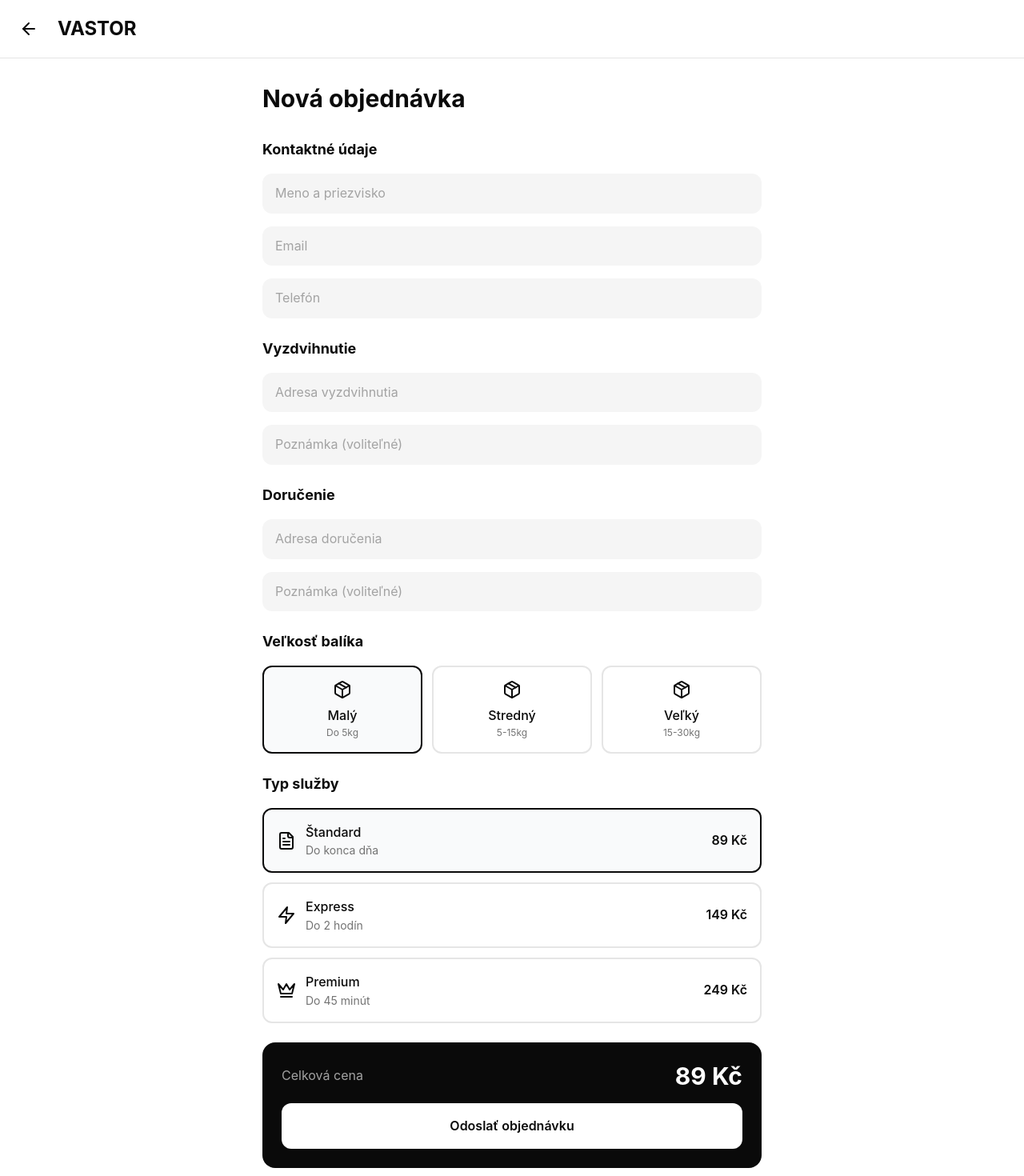
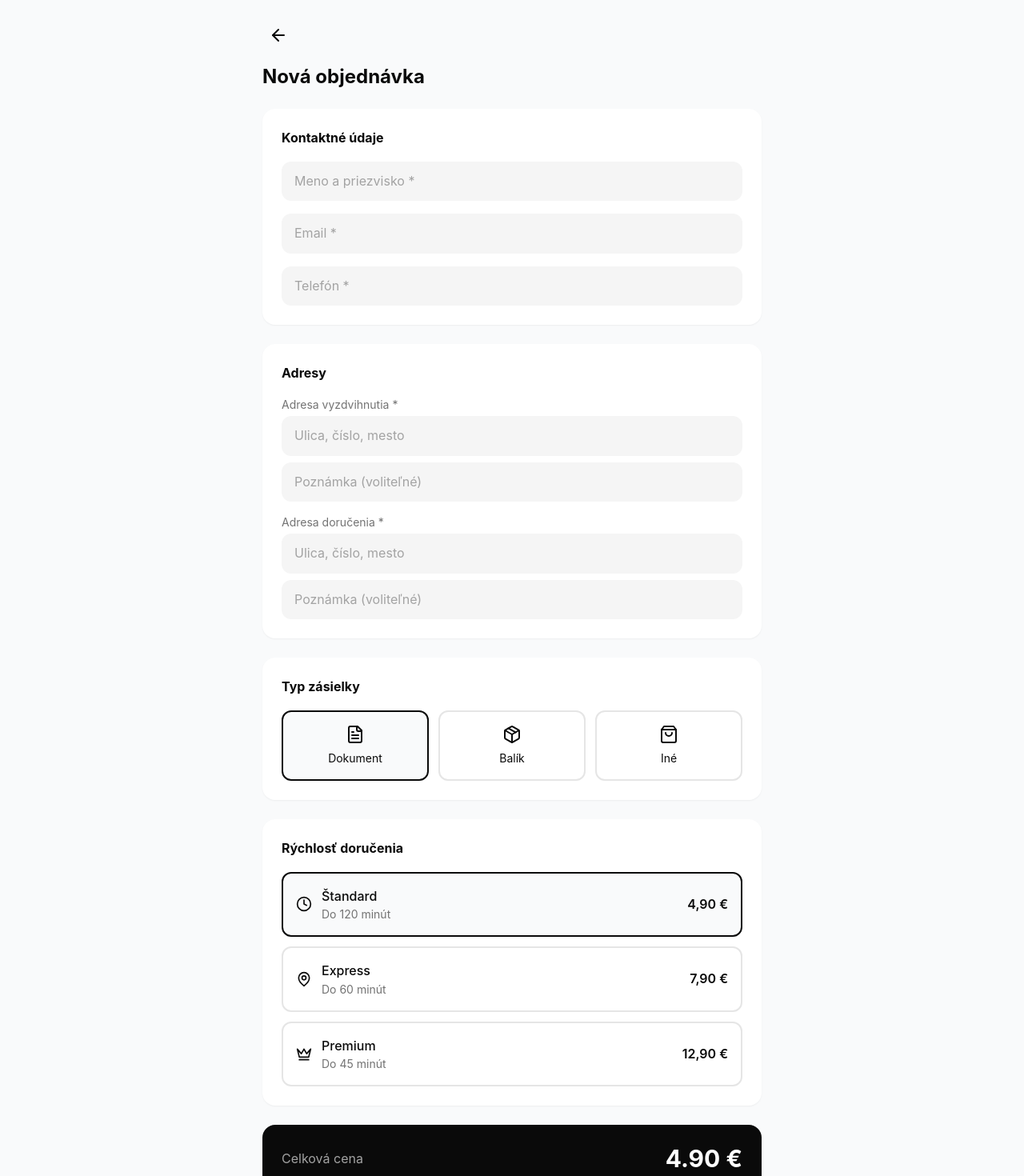
Before and after one commit to JoeBlackino80/vastor-app, a Next.js app: page /objednavka in a window 1280 px wide. Shown: the top 1470 px of the page at 80% size. Built offline with nearby package versions, Linux system fonts and the light colour scheme.

Commit message:
Remove Admin from nav, fix back buttons

```diff
--- a/app/moje-objednavky/page.tsx
+++ b/app/moje-objednavky/page.tsx
@@ -1,101 +1,118 @@
 'use client'
-import { useState } from 'react'
+import { useState, useEffect } from 'react'
+import { useRouter } from 'next/navigation'
 import Link from 'next/link'
-import BackButton from '@/components/BackButton'
-import { Package, MapPin, Eye, Search } from 'lucide-react'
+import { ArrowLeft, Package, MapPin, Clock, Eye } from 'lucide-react'
 
-export default function MyOrdersPage() {
-  const [email, setEmail] = useState('')
+export default function MyOrders() {
+  const router = useRouter()
   const [orders, setOrders] = useState<any[]>([])
-  const [searched, setSearched] = useState(false)
-  const [loading, setLoading] = useState(false)
+  const [isLoading, setIsLoading] = useState(true)
+  const [customer, setCustomer] = useState<any>(null)
 
-  const searchOrders = async () => {
-    if (!email) return
-    setLoading(true)
-    const res = await fetch('/api/customer-orders?email=' + email)
+  useEffect(() => {
+    const saved = localStorage.getItem('customer')
+    if (saved) {
+      const c = JSON.parse(saved)
+      setCustomer(c)
+      fetchOrders(c.email)
+    } else {
+      setIsLoading(false)
+    }
+  }, [])
+
+  const fetchOrders = async (email: string) => {
+    try {
+      const res = await fetch(`/api/customer-orders?email=${encodeURIComponent(email)}`)
       const data = await res.json()
       setOrders(data.orders || [])
-    setSearched(true)
-    setLoading(false)
+    } catch (err) {
+      console.error('Error fetching orders:', err)
+    } finally {
+      setIsLoading(false)
+    }
   }
 
   const getStatusColor = (status: string) => {
-    if (status === 'delivered') return 'bg-green-100 text-green-800'
-    if (status === 'assigned') return 'bg-blue-100 text-blue-800'
-    return 'bg-yellow-100 text-yellow-800'
+    switch (status) {
+      case 'delivered': return 'bg-green-100 text-green-800'
+      case 'assigned': return 'bg-blue-100 text-blue-800'
+      case 'pending': return 'bg-yellow-100 text-yellow-800'
+      default: return 'bg-gray-100 text-gray-800'
+    }
   }
 
   const getStatusText = (status: string) => {
-    if (status === 'delivered') return 'Doručené'
-    if (status === 'assigned') return 'Na ceste'
-    return 'Čaká na kuriéra'
+    switch (status) {
+      case 'delivered': return 'Doručené'
+      case 'assigned': return 'Kuriér priradený'
+      case 'pending': return 'Čaká na kuriéra'
+      default: return status
+    }
+  }
+
+  if (isLoading) {
+    return (
+      <div className="min-h-screen bg-gray-50 flex items-center justify-center">
+        <p className="text-gray-500">Načítavam...</p>
+      </div>
+    )
   }
 
   return (
-    <div className="min-h-screen bg-gray-100">
-      <div className="bg-white p-4 flex items-center gap-4 border-b">
-        <BackButton />
-        <Link href="/" className="text-2xl font-bold">VASTOR</Link>
-      </div>
-
+    <div className="min-h-screen bg-gray-50">
       <div className="max-w-2xl mx-auto p-6">
+        <button onClick={() => router.back()} className="p-2 hover:bg-gray-200 rounded-full mb-4">
+          <ArrowLeft className="w-6 h-6" />
+        </button>
         <h1 className="text-2xl font-bold mb-6">Moje objednávky</h1>
 
-        <div className="bg-white rounded-2xl p-6 shadow-sm mb-6">
-          <p className="text-gray-600 mb-4">Zadaj email pre zobrazenie objednávok:</p>
-          <div className="flex gap-2">
-            <input
-              type="email"
-              value={email}
-              onChange={(e) => setEmail(e.target.value)}
-              placeholder="vas@email.sk"
-              className="flex-1 px-4 py-3 bg-gray-100 rounded-xl"
-              onKeyDown={(e) => e.key === 'Enter' && searchOrders()}
-            />
-            <button onClick={searchOrders} disabled={loading} className="px-6 py-3 bg-black text-white rounded-xl font-medium disabled:opacity-50">
-              <Search className="w-5 h-5" />
-            </button>
-          </div>
-        </div>
-
-        {searched && (
-          <div className="space-y-4">
-            {orders.length === 0 ? (
+        {!customer ? (
           <div className="bg-white rounded-2xl p-8 text-center shadow-sm">
             <Package className="w-12 h-12 text-gray-300 mx-auto mb-4" />
-                <p className="text-gray-500">Žiadne objednávky pre tento email</p>
+            <p className="text-gray-500 mb-4">Pre zobrazenie objednávok sa prihláste</p>
+            <Link href="/prihlasenie" className="inline-block px-6 py-3 bg-black text-white rounded-xl font-semibold">
+              Prihlásiť sa
+            </Link>
+          </div>
+        ) : orders.length === 0 ? (
+          <div className="bg-white rounded-2xl p-8 text-center shadow-sm">
+            <Package className="w-12 h-12 text-gray-300 mx-auto mb-4" />
+            <p className="text-gray-500 mb-4">Zatiaľ nemáte žiadne objednávky</p>
+            <Link href="/objednavka" className="inline-block px-6 py-3 bg-black text-white rounded-xl font-semibold">
+              Vytvoriť objednávku
+            </Link>
           </div>
         ) : (
-              orders.map((order) => (
-                <div key={order.id} className="bg-white rounded-2xl p-4 shadow-sm">
-                  <div className="flex justify-between items-start mb-3">
+          <div className="space-y-4">
+            {orders.map(order => (
+              <div key={order.id} className="bg-white rounded-2xl p-6 shadow-sm">
+                <div className="flex justify-between items-start mb-4">
                   <div>
-                      <p className="font-bold">{order.customer_name}</p>
-                      <span className={`inline-block px-2 py-1 rounded-full text-xs ${getStatusColor(order.status)}`}>
+                    <p className="text-sm text-gray-500">{new Date(order.created_at).toLocaleDateString('sk-SK')}</p>
+                    <p className="font-bold">{order.price} €</p>
+                  </div>
+                  <span className={`px-3 py-1 rounded-full text-xs font-medium ${getStatusColor(order.status)}`}>
                     {getStatusText(order.status)}
                   </span>
                 </div>
-                    <p className="font-bold">{order.price} Kč</p>
-                  </div>
-                  <div className="space-y-2 text-sm">
+                <div className="space-y-2">
                   <div className="flex items-start gap-2">
-                      <MapPin className="w-4 h-4 text-gray-400 mt-0.5" />
-                      <p>{order.pickup_address}</p>
+                    <div className="w-3 h-3 bg-blue-500 rounded-full mt-1.5" />
+                    <p className="text-sm">{order.pickup_address}</p>
                   </div>
                   <div className="flex items-start gap-2">
-                      <MapPin className="w-4 h-4 text-green-500 mt-0.5" />
-                      <p>{order.delivery_address}</p>
+                    <div className="w-3 h-3 bg-green-500 rounded-full mt-1.5" />
+                    <p className="text-sm">{order.delivery_address}</p>
                   </div>
                 </div>
                 {order.status === 'assigned' && (
-                    <Link href={'/sledovat/' + order.id} className="flex items-center gap-1 text-blue-600 text-sm font-medium mt-3">
+                  <Link href={`/sledovat/${order.id}`} className="flex items-center gap-1 text-blue-600 text-sm font-medium mt-4">
                     <Eye className="w-4 h-4" /> Sledovať kuriéra
                   </Link>
                 )}
               </div>
-              ))
-            )}
+            ))}
           </div>
         )}
       </div>
--- a/app/objednavka/page.tsx
+++ b/app/objednavka/page.tsx
@@ -1,12 +1,13 @@
 'use client'
-import { useState, Suspense } from 'react'
-import { useSearchParams } from 'next/navigation'
+import { useState, useEffect, Suspense } from 'react'
+import { useRouter, useSearchParams } from 'next/navigation'
 import Link from 'next/link'
-import BackButton from '@/components/BackButton'
-import { Package, FileText, Zap, Crown, CheckCircle } from 'lucide-react'
+import { ArrowLeft, Package, FileText, ShoppingBag, MapPin, Clock, Crown, CheckCircle } from 'lucide-react'
 
 function OrderForm() {
+  const router = useRouter()
   const searchParams = useSearchParams()
+  const [customer, setCustomer] = useState<any>(null)
   const [isSubmitting, setIsSubmitting] = useState(false)
   const [isSuccess, setIsSuccess] = useState(false)
   const [finalPrice, setFinalPrice] = useState(0)
@@ -20,24 +21,32 @@ function OrderForm() {
     pickup_notes: '',
     delivery_address: '',
     delivery_notes: '',
-    package_type: 'small',
+    package_type: 'document',
     service_type: 'standard'
   })
 
-  const getPrice = () => {
-    let base = formData.service_type === 'express' ? 149 : formData.service_type === 'premium' ? 249 : 89
-    if (formData.package_type === 'medium') base += 20
-    if (formData.package_type === 'large') base += 50
-    return base
-  }
+  useEffect(() => {
+    const saved = localStorage.getItem('customer')
+    if (saved) {
+      const c = JSON.parse(saved)
+      setCustomer(c)
+      setFormData(prev => ({
+        ...prev,
+        customer_name: c.account_type === 'company' ? c.company_name : `${c.first_name} ${c.last_name}`,
+        customer_email: c.email,
+        customer_phone: c.phone || '',
+        pickup_address: c.street ? `${c.street}, ${c.postal_code} ${c.city}` : ''
+      }))
+    }
+  }, [])
 
-  const price = getPrice()
+  const prices: Record<string, number> = { standard: 4.90, express: 7.90, premium: 12.90 }
+  const price = prices[formData.service_type] || 4.90
 
   const handleSubmit = async (e: React.FormEvent) => {
     e.preventDefault()
     setIsSubmitting(true)
     setError('')
-
     try {
       const res = await fetch('/api/orders', {
         method: 'POST',
@@ -57,23 +66,20 @@ function OrderForm() {
 
   if (isSuccess) {
     return (
-      <div className="min-h-screen bg-white">
-        <div className="p-4">
-          <Link href="/" className="text-2xl font-bold">VASTOR</Link>
-        </div>
-        <div className="pt-20 pb-20 px-6">
-          <div className="max-w-lg mx-auto text-center">
-            <div className="w-20 h-20 bg-green-500 rounded-full flex items-center justify-center mx-auto mb-8">
+      <div className="min-h-screen bg-gray-50">
+        <div className="max-w-lg mx-auto p-6 pt-12">
+          <div className="bg-white rounded-2xl p-8 text-center shadow-sm">
+            <div className="w-20 h-20 bg-green-500 rounded-full flex items-center justify-center mx-auto mb-6">
               <CheckCircle className="w-10 h-10 text-white" />
             </div>
-            <h1 className="text-4xl font-bold mb-4">Objednávka prijatá!</h1>
-            <p className="text-gray-600 mb-8">Kuriér bude priradený čoskoro. Sledujte email pre tracking link.</p>
-            <div className="bg-gray-100 rounded-2xl p-6 mb-8">
-              <p className="text-gray-500 text-sm mb-2">Celková cena</p>
-              <p className="text-4xl font-bold">{finalPrice} Kč</p>
+            <h1 className="text-2xl font-bold mb-2">Objednávka prijatá!</h1>
+            <p className="text-gray-600 mb-6">Kuriér bude priradený čo najskôr. Informácie o stave doručenia obdržíte emailom.</p>
+            <div className="bg-gray-100 rounded-xl p-4 mb-6">
+              <p className="text-gray-500 text-sm">Celková cena</p>
+              <p className="text-3xl font-bold">{finalPrice.toFixed(2)} €</p>
             </div>
-            <Link href="/" className="inline-block px-8 py-4 bg-black text-white rounded-full font-medium">
-              Späť na úvod
+            <Link href="/" className="block w-full py-4 bg-black text-white rounded-xl font-semibold">
+              Späť na hlavnú stránku
             </Link>
           </div>
         </div>
@@ -82,67 +88,80 @@ function OrderForm() {
   }
 
   return (
-    <div className="min-h-screen bg-white">
-      <div className="p-4 flex items-center gap-4 border-b">
-        <BackButton />
-        <Link href="/" className="text-2xl font-bold">VASTOR</Link>
-      </div>
-
-      <div className="max-w-2xl mx-auto px-6 py-8">
-        <h1 className="text-3xl font-bold mb-8">Nová objednávka</h1>
+    <div className="min-h-screen bg-gray-50">
+      <div className="max-w-2xl mx-auto p-6">
+        <button onClick={() => router.back()} className="p-2 hover:bg-gray-200 rounded-full mb-4">
+          <ArrowLeft className="w-6 h-6" />
+        </button>
+        <h1 className="text-2xl font-bold mb-6">Nová objednávka</h1>
 
         <form onSubmit={handleSubmit} className="space-y-6">
-          {/* Kontakt */}
-          <div className="space-y-4">
-            <h2 className="font-bold text-lg">Kontaktné údaje</h2>
-            <input type="text" placeholder="Meno a priezvisko" value={formData.customer_name} onChange={(e) => setFormData({...formData, customer_name: e.target.value})} className="w-full px-4 py-3 bg-gray-100 rounded-xl" required />
-            <input type="email" placeholder="Email" value={formData.customer_email} onChange={(e) => setFormData({...formData, customer_email: e.target.value})} className="w-full px-4 py-3 bg-gray-100 rounded-xl" required />
-            <input type="tel" placeholder="Telefón" value={formData.customer_phone} onChange={(e) => setFormData({...formData, customer_phone: e.target.value})} className="w-full px-4 py-3 bg-gray-100 rounded-xl" required />
+          {/* Kontaktné údaje */}
+          <div className="bg-white rounded-2xl p-6 shadow-sm">
+            <h2 className="font-bold mb-4">Kontaktné údaje</h2>
+            <div className="space-y-4">
+              <input type="text" placeholder="Meno a priezvisko *" value={formData.customer_name} onChange={e => setFormData({...formData, customer_name: e.target.value})} className="w-full px-4 py-3 bg-gray-100 rounded-xl" required />
+              <input type="email" placeholder="Email *" value={formData.customer_email} onChange={e => setFormData({...formData, customer_email: e.target.value})} className="w-full px-4 py-3 bg-gray-100 rounded-xl" required />
+              <input type="tel" placeholder="Telefón *" value={formData.customer_phone} onChange={e => setFormData({...formData, customer_phone: e.target.value})} className="w-full px-4 py-3 bg-gray-100 rounded-xl" required />
+            </div>
           </div>
 
           {/* Adresy */}
-          <div className="space-y-4">
-            <h2 className="font-bold text-lg">Vyzdvihnutie</h2>
-            <input type="text" placeholder="Adresa vyzdvihnutia" value={formData.pickup_address} onChange={(e) => setFormData({...formData, pickup_address: e.target.value})} className="w-full px-4 py-3 bg-gray-100 rounded-xl" required />
-            <input type="text" placeholder="Poznámka (voliteľné)" value={formData.pickup_notes} onChange={(e) => setFormData({...formData, pickup_notes: e.target.value})} className="w-full px-4 py-3 bg-gray-100 rounded-xl" />
+          <div className="bg-white rounded-2xl p-6 shadow-sm">
+            <h2 className="font-bold mb-4">Adresy</h2>
+            <div className="space-y-4">
+              <div>
+                <label className="text-sm text-gray-500 mb-1 block">Adresa vyzdvihnutia *</label>
+                <input type="text" placeholder="Ulica, číslo, mesto" value={formData.pickup_address} onChange={e => setFormData({...formData, pickup_address: e.target.value})} className="w-full px-4 py-3 bg-gray-100 rounded-xl" required />
+                <input type="text" placeholder="Poznámka (voliteľné)" value={formData.pickup_notes} onChange={e => setFormData({...formData, pickup_notes: e.target.value})} className="w-full px-4 py-3 bg-gray-100 rounded-xl mt-2" />
+              </div>
+              <div>
+                <label className="text-sm text-gray-500 mb-1 block">Adresa doručenia *</label>
+                <input type="text" placeholder="Ulica, číslo, mesto" value={formData.delivery_address} onChange={e => setFormData({...formData, delivery_address: e.target.value})} className="w-full px-4 py-3 bg-gray-100 rounded-xl" required />
+                <input type="text" placeholder="Poznámka (voliteľné)" value={formData.delivery_notes} onChange={e => setFormData({...formData, delivery_notes: e.target.value})} className="w-full px-4 py-3 bg-gray-100 rounded-xl mt-2" />
+              </div>
+            </div>
           </div>
 
-          <div className="space-y-4">
-            <h2 className="font-bold text-lg">Doručenie</h2>
-            <input type="text" placeholder="Adresa doručenia" value={formData.delivery_address} onChange={(e) => setFormData({...formData, delivery_address: e.target.value})} className="w-full px-4 py-3 bg-gray-100 rounded-xl" required />
-            <input type="text" placeholder="Poznámka (voliteľné)" value={formData.delivery_notes} onChange={(e) => setFormData({...formData, delivery_notes: e.target.value})} className="w-full px-4 py-3 bg-gray-100 rounded-xl" />
-          </div>
-
-          {/* Balík */}
-          <div className="space-y-4">
-            <h2 className="font-bold text-lg">Veľkosť balíka</h2>
+          {/* Typ zásielky */}
+          <div className="bg-white rounded-2xl p-6 shadow-sm">
+            <h2 className="font-bold mb-4">Typ zásielky</h2>
             <div className="grid grid-cols-3 gap-3">
-              {[{id:'small',name:'Malý',desc:'Do 5kg'},{id:'medium',name:'Stredný',desc:'5-15kg'},{id:'large',name:'Veľký',desc:'15-30kg'}].map(p => (
-                <button key={p.id} type="button" onClick={() => setFormData({...formData, package_type: p.id})} className={`p-4 rounded-xl border-2 text-center ${formData.package_type === p.id ? 'border-black bg-gray-50' : 'border-gray-200'}`}>
-                  <Package className="w-6 h-6 mx-auto mb-2" />
-                  <p className="font-medium">{p.name}</p>
-                  <p className="text-xs text-gray-500">{p.desc}</p>
+              {[
+                { id: 'document', icon: FileText, label: 'Dokument' },
+                { id: 'package', icon: Package, label: 'Balík' },
+                { id: 'other', icon: ShoppingBag, label: 'Iné' }
+              ].map(type => (
+                <button key={type.id} type="button" onClick={() => setFormData({...formData, package_type: type.id})}
+                  className={`p-4 rounded-xl border-2 flex flex-col items-center gap-2 ${formData.package_type === type.id ? 'border-black bg-gray-50' : 'border-gray-200'}`}>
+                  <type.icon className="w-6 h-6" />
+                  <span className="text-sm">{type.label}</span>
                 </button>
               ))}
             </div>
           </div>
 
-          {/* Služba */}
-          <div className="space-y-4">
-            <h2 className="font-bold text-lg">Typ služby</h2>
+          {/* Typ služby */}
+          <div className="bg-white rounded-2xl p-6 shadow-sm">
+            <h2 className="font-bold mb-4">Rýchlosť doručenia</h2>
             <div className="space-y-3">
-              <button type="button" onClick={() => setFormData({...formData, service_type: 'standard'})} className={`w-full p-4 rounded-xl border-2 flex justify-between items-center ${formData.service_type === 'standard' ? 'border-black bg-gray-50' : 'border-gray-200'}`}>
-                <div className="flex items-center gap-3"><FileText className="w-6 h-6" /><div className="text-left"><p className="font-medium">Štandard</p><p className="text-sm text-gray-500">Do konca dňa</p></div></div>
-                <p className="font-semibold">89 Kč</p>
-              </button>
-              <button type="button" onClick={() => setFormData({...formData, service_type: 'express'})} className={`w-full p-4 rounded-xl border-2 flex justify-between items-center ${formData.service_type === 'express' ? 'border-black bg-gray-50' : 'border-gray-200'}`}>
-                <div className="flex items-center gap-3"><Zap className="w-6 h-6" /><div className="text-left"><p className="font-medium">Express</p><p className="text-sm text-gray-500">Do 2 hodín</p></div></div>
-                <p className="font-semibold">149 Kč</p>
-              </button>
-              <button type="button" onClick={() => setFormData({...formData, service_type: 'premium'})} className={`w-full p-4 rounded-xl border-2 flex justify-between items-center ${formData.service_type === 'premium' ? 'border-black bg-gray-50' : 'border-gray-200'}`}>
-                <div className="flex items-center gap-3"><Crown className="w-6 h-6" /><div className="text-left"><p className="font-medium">Premium</p><p className="text-sm text-gray-500">Do 45 minút</p></div></div>
-                <p className="font-semibold">249 Kč</p>
-              </button>
+              {[
+                { id: 'standard', icon: Clock, label: 'Štandard', desc: 'Do 120 minút', price: '4,90 €' },
+                { id: 'express', icon: MapPin, label: 'Express', desc: 'Do 60 minút', price: '7,90 €' },
+                { id: 'premium', icon: Crown, label: 'Premium', desc: 'Do 45 minút', price: '12,90 €' }
+              ].map(service => (
+                <button key={service.id} type="button" onClick={() => setFormData({...formData, service_type: service.id})}
+                  className={`w-full p-4 rounded-xl border-2 flex items-center justify-between ${formData.service_type === service.id ? 'border-black bg-gray-50' : 'border-gray-200'}`}>
+                  <div className="flex items-center gap-3">
+                    <service.icon className="w-5 h-5" />
+                    <div className="text-left">
+                      <p className="font-medium">{service.label}</p>
+                      <p className="text-sm text-gray-500">{service.desc}</p>
+                    </div>
+                  </div>
+                  <p className="font-semibold">{service.price}</p>
+                </button>
+              ))}
             </div>
           </div>
 
@@ -152,7 +171,7 @@ function OrderForm() {
           <div className="bg-black text-white rounded-2xl p-6">
             <div className="flex justify-between items-center mb-4">
               <span className="text-gray-400">Celková cena</span>
-              <span className="text-3xl font-bold">{price} Kč</span>
+              <span className="text-3xl font-bold">{price.toFixed(2)} €</span>
             </div>
             <button type="submit" disabled={isSubmitting} className="w-full py-4 bg-white text-black font-semibold rounded-xl disabled:opacity-50">
               {isSubmitting ? 'Odosielam...' : 'Odoslať objednávku'}
@@ -166,7 +185,7 @@ function OrderForm() {
 
 export default function OrderPage() {
   return (
-    <Suspense fallback={<div className="min-h-screen flex items-center justify-center">Načítavam...</div>}>
+    <Suspense fallback={<div className="min-h-screen bg-gray-50 flex items-center justify-center">Načítavam...</div>}>
       <OrderForm />
     </Suspense>
   )
--- a/app/page.tsx
+++ b/app/page.tsx
@@ -28,7 +28,7 @@ export default function Home() {
             <a href="#sluzby" className="text-gray-600 hover:text-black">Služby</a>
             <a href="#cenik" className="text-gray-600 hover:text-black">Ceník</a>
             <Link href="/kuryr" className="text-gray-600 hover:text-black">Pro kurýry</Link>
-            <Link href="/mal/admin" className="text-gray-600 hover:text-black">Admin</Link>
+
           </div>
           <div className="flex items-center gap-4">
             {customer ? (
```
Lines whose indentation alone changed are shown as unchanged.
